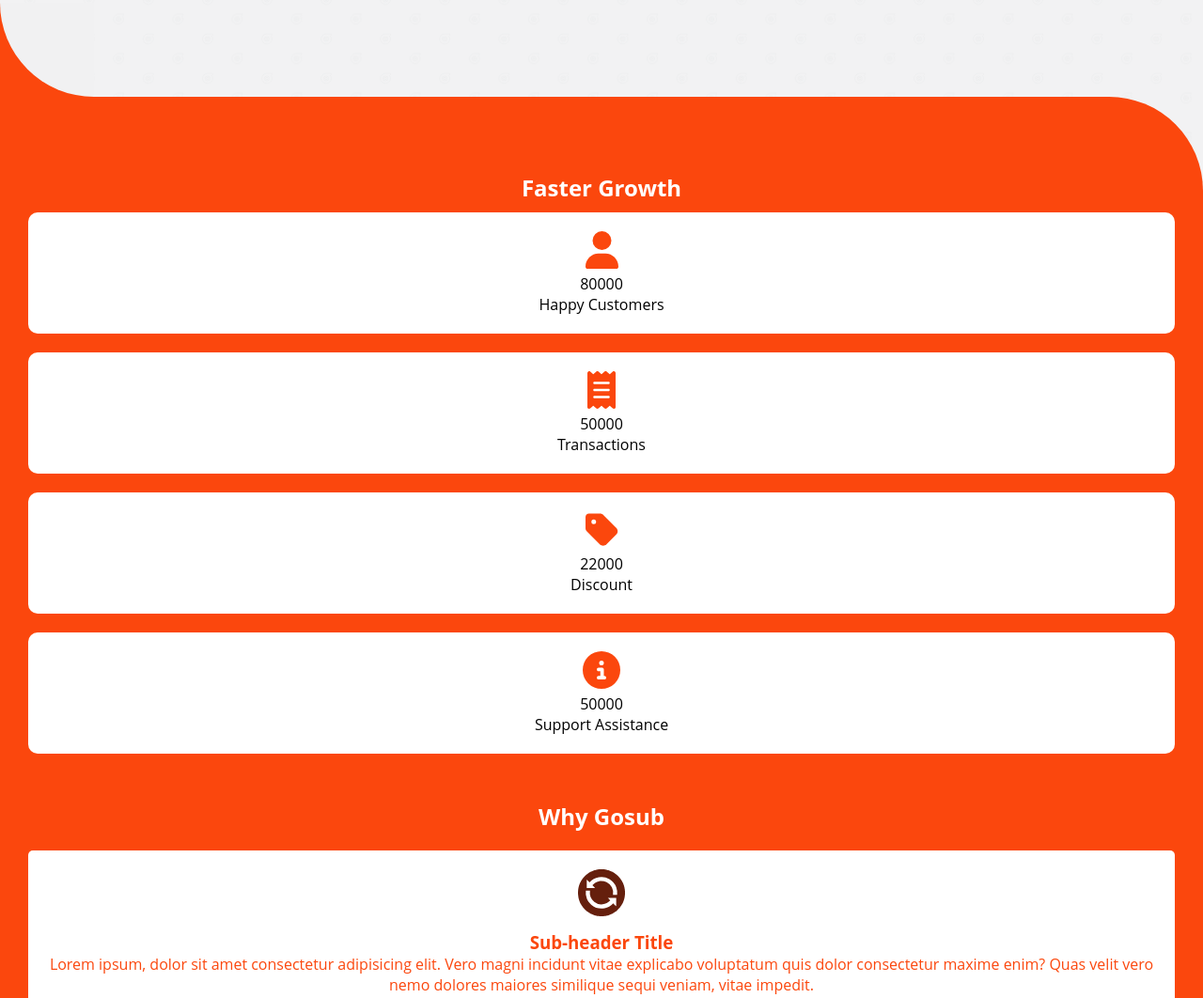
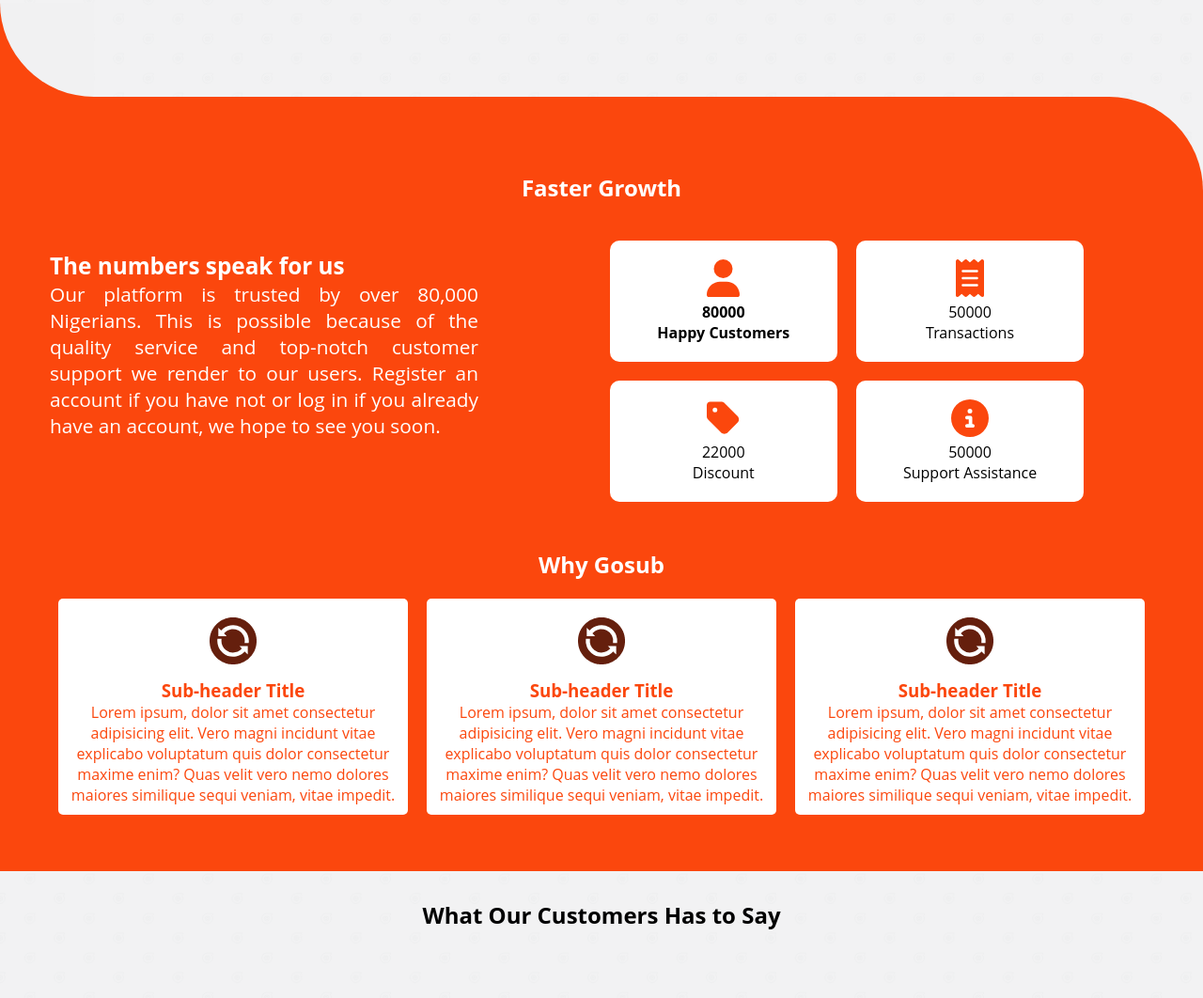
Before and after one commit to Adamsonoladipupo/GosublandingpageOld, a plain HTML site: page index.html in a window 1280 px wide. Shown: the part 1468-2530 px from the top of the page at 94% size. Drawn offline with Linux system fonts and the light colour scheme.

Commit message:
Add files via upload

```diff
--- a/index.html
+++ b/index.html
@@ -119,31 +119,38 @@
         <div class="curveEdge"></div>
         <div class="AQ-container container">
             <div style="text-align: center; margin-top: 40px;">
-                <h2>Faster Growth</h2>
+                <h2 style="padding-bottom: 30px;">Faster Growth</h2>
             </div>
 
     <!-- this the section for AC Number Counter  -->
     <div class="AC-counter">
-        <div class="AC-counterCards counter-container">
+        <div class="AC-texts">
+            <h3>The numbers speak for us</h3>
+            <p>Our platform is trusted by over 80,000 Nigerians. This is possible because of the quality service and top-notch customer support we render to our users. Register an account if you have not or log in if you already have an account, we hope to see you soon.</p>
+        </div>
+        <div class="AC-cards">
+            <div class="AC-counterCard counter-container">
                 <span><svg height="40"  viewBox="0 0 448 512"><path fill="#FB470D" d="M224 256A128 128 0 1 0 224 0a128 128 0 1 0 0 256zm-45.7 48C79.8 304 0 383.8 0 482.3C0 498.7 13.3 512 29.7 512H418.3c16.4 0 29.7-13.3 29.7-29.7C448 383.8 368.2 304 269.7 304H178.3z"/></svg></span>
-            <p id="counter1">0</p>
-            <p>Happy Customers</p>
+                <strong><p id="counter1">0</p></strong>
+                <p><strong>Happy Customers</strong></p>
             </div>
-        <div class="AC-counterCards counter-container">
+            <div class="AC-counterCard counter-container">
                 <span><svg height="40" viewBox="0 0 384 512"><path fill="#FB470D" d="M14 2.2C22.5-1.7 32.5-.3 39.6 5.8L80 40.4 120.4 5.8c9-7.7 22.3-7.7 31.2 0L192 40.4 232.4 5.8c9-7.7 22.3-7.7 31.2 0L304 40.4 344.4 5.8c7.1-6.1 17.1-7.5 25.6-3.6s14 12.4 14 21.8V488c0 9.4-5.5 17.9-14 21.8s-18.5 2.5-25.6-3.6L304 471.6l-40.4 34.6c-9 7.7-22.3 7.7-31.2 0L192 471.6l-40.4 34.6c-9 7.7-22.3 7.7-31.2 0L80 471.6 39.6 506.2c-7.1 6.1-17.1 7.5-25.6 3.6S0 497.4 0 488V24C0 14.6 5.5 6.1 14 2.2zM96 144c-8.8 0-16 7.2-16 16s7.2 16 16 16H288c8.8 0 16-7.2 16-16s-7.2-16-16-16H96zM80 352c0 8.8 7.2 16 16 16H288c8.8 0 16-7.2 16-16s-7.2-16-16-16H96c-8.8 0-16 7.2-16 16zM96 240c-8.8 0-16 7.2-16 16s7.2 16 16 16H288c8.8 0 16-7.2 16-16s-7.2-16-16-16H96z"/></svg></span>
-            <p id="counter2">0</p>
+                <p id="counter2" class="bold">0</p>
                 <p>Transactions</p>
             </div>
-        <div class="AC-counterCards counter-container">
+            <div class="AC-counterCard counter-container">
                 <span><svg height="40" viewBox="0 0 448 512"><path fill="#FB470D" d="M0 80V229.5c0 17 6.7 33.3 18.7 45.3l176 176c25 25 65.5 25 90.5 0L418.7 317.3c25-25 25-65.5 0-90.5l-176-176c-12-12-28.3-18.7-45.3-18.7H48C21.5 32 0 53.5 0 80zm112 32a32 32 0 1 1 0 64 32 32 0 1 1 0-64z"/></svg></span>
                 <p id="counter3">0</p>
                 <p>Discount</p>
             </div>
-        <div class="AC-counterCards counter-container">
+            <div class="AC-counterCard counter-container">
                 <span><svg height="40" viewBox="0 0 512 512"><path fill="#FB470D" d="M256 512A256 256 0 1 0 256 0a256 256 0 1 0 0 512zM216 336h24V272H216c-13.3 0-24-10.7-24-24s10.7-24 24-24h48c13.3 0 24 10.7 24 24v88h8c13.3 0 24 10.7 24 24s-10.7 24-24 24H216c-13.3 0-24-10.7-24-24s10.7-24 24-24zm40-208a32 32 0 1 1 0 64 32 32 0 1 1 0-64z"/></svg></span>
                 <p id="counter4">0</p>
                 <p>Support Assistance</p>
             </div>
+        </div>
+
     </div>
 
 
@@ -178,6 +185,8 @@
     </section>
 
     <section class="reveal">
+
+<h2 style="text-align: center; padding: 30px 0px 0px 0px;">What Our Customers Has to Say</h2>
 <div class="wrapper">
     <i id="left" class="fa-solid fa-angle-left">
         <svg xmlns="http://www.w3.org/2000/svg" height="20" width="12.5" viewBox="0 0 320 512" ><path d="M41.4 233.4c-12.5 12.5-12.5 32.8 0 45.3l160 160c12.5 12.5 32.8 12.5 45.3 0s12.5-32.8 0-45.3L109.3 256 246.6 118.6c12.5-12.5 12.5-32.8 0-45.3s-32.8-12.5-45.3 0l-160 160z"/></svg>
@@ -262,6 +271,7 @@
             <img src="partners/verve.png" alt="" class="grayscale">
             <img src="partners/visa.png" alt="" class="grayscale">
             <img src="partners/MasterCard.png" alt="" class="grayscale">
+            <img src="partners/ibedc.png" alt="" class="grayscale">
         </div>
         <div class="P-slide">
             <img src="partners/MTN-Logo.png" alt="" class="grayscale">
@@ -281,6 +291,7 @@
             <img src="partners/verve.png" alt="" class="grayscale">
             <img src="partners/visa.png" alt="" class="grayscale">
             <img src="partners/MasterCard.png" alt="" class="grayscale">
+            <img src="partners/ibedc.png" alt="" class="grayscale">
         </div>
 
     </div>
@@ -488,7 +499,7 @@ wrapper.addEventListener("mouseleave", autoPlay);
         function startCounter(counter) {
             let count = 0;
             const duration = 500; // total time in milliseconds
-            const increment = counter.target / (duration / 10); // calculate increment step
+            const increment = counter.target / (duration / 1); // calculate increment step
 
             function updateCounter() {
                 if (count < counter.target) {
--- a/pryStyle.css
+++ b/pryStyle.css
@@ -61,6 +61,7 @@ button:hover{
 body{
     background-image: url(bg15c.svg);
 }
+
 /* -----------Styling Header --------------- */
 
 .logo{
@@ -229,13 +230,17 @@ margin-top: 20px;
     background-color: var(--main-bg-color);
     border-bottom-left-radius: 100px;
 }
-.AC-counter{
+
+.AC-texts{
+    padding: 20px;
+}
+.AC-cards{
     display: flex;
     flex-wrap: wrap;
     justify-content: center;
     align-items: center;
 }
-.AC-counterCards{
+.AC-counterCard{
     display: block;
     text-align: center;
     justify-content: center;
@@ -250,11 +255,11 @@ margin-top: 20px;
     transition: 0.5s;
 
 }
-.AC-counterCards:hover{
+.AC-counterCard:hover{
     border-bottom: 3px solid var(--button-hover);
     border-radius: 10px 10px 0px 0px ;
 }
-.AC-counterCards span{
+.AC-counterCard span{
     margin: 20px;
 }
 .Q-container{
@@ -305,7 +310,7 @@ margin-top: 20px;
 .wrapper {
     width: 100%;
     position: relative;
-    padding: 30px;
+    padding: 10px;
 
   }
   .wrapper i {
@@ -317,7 +322,7 @@ margin-top: 20px;
     position: absolute;
     text-align: center;
     line-height: 50px;
-    background: #fff;
+    background: transparent;
     border-radius: 50%;
     box-shadow: 0 3px 6px rgba(0,0,0,0.23);
     transform: translateY(-50%);
@@ -336,7 +341,6 @@ margin-top: 20px;
     display: grid;
     grid-auto-flow: column;
     grid-auto-columns: 100%;
-
     overflow-x: auto;
     scroll-snap-type: x mandatory;
     gap: 16px;
@@ -546,6 +550,27 @@ margin-top: 20px;
     transition: 1s ease;
     border-radius: 5px;
 }
+.AC-cards{
+    display: flex;
+    flex-direction: row;
+    justify-content: center;
+    align-items: center;
+}
+.AC-counterCard{
+    width: 35%;
+
+}
+
+.Q-container{
+
+    display: flex;
+    flex-direction: row;
+    justify-content: center;
+    align-items: center;
+}
+.Q-card{
+    width: 30%;
+}
 /* Testimony section */
         .wrapper .carousel {
             grid-auto-columns: calc((100% / 2) - 9px);
@@ -571,6 +596,19 @@ margin-top: 20px;
         }
 }
 
+@media (min-width: 900px){
+    .AC-counter{
+        display: flex;
+        justify-content: space-around;
+    }
+
+    .AC-texts{
+        max-width: 40%;
+        font-size: 1.3rem;
+        text-align: justify;
+    }
+
+}
 
 /* ----------------------------------------------- */
 /* ---------------- Laptop Styling ----------------*/
@@ -580,8 +618,12 @@ margin-top: 20px;
             grid-auto-columns: calc((100% / 3) - 12px);
         }
         .wrapper {
-            width: 100%;
-            position: relative;
             padding: 50px;
-    }
+        }
+        .wrapper i:first-child{
+            left: 20px;
+          }
+          .wrapper i:last-child{
+            right: 20px;
+          }
 }
```
Lines whose indentation alone changed are shown as unchanged.
